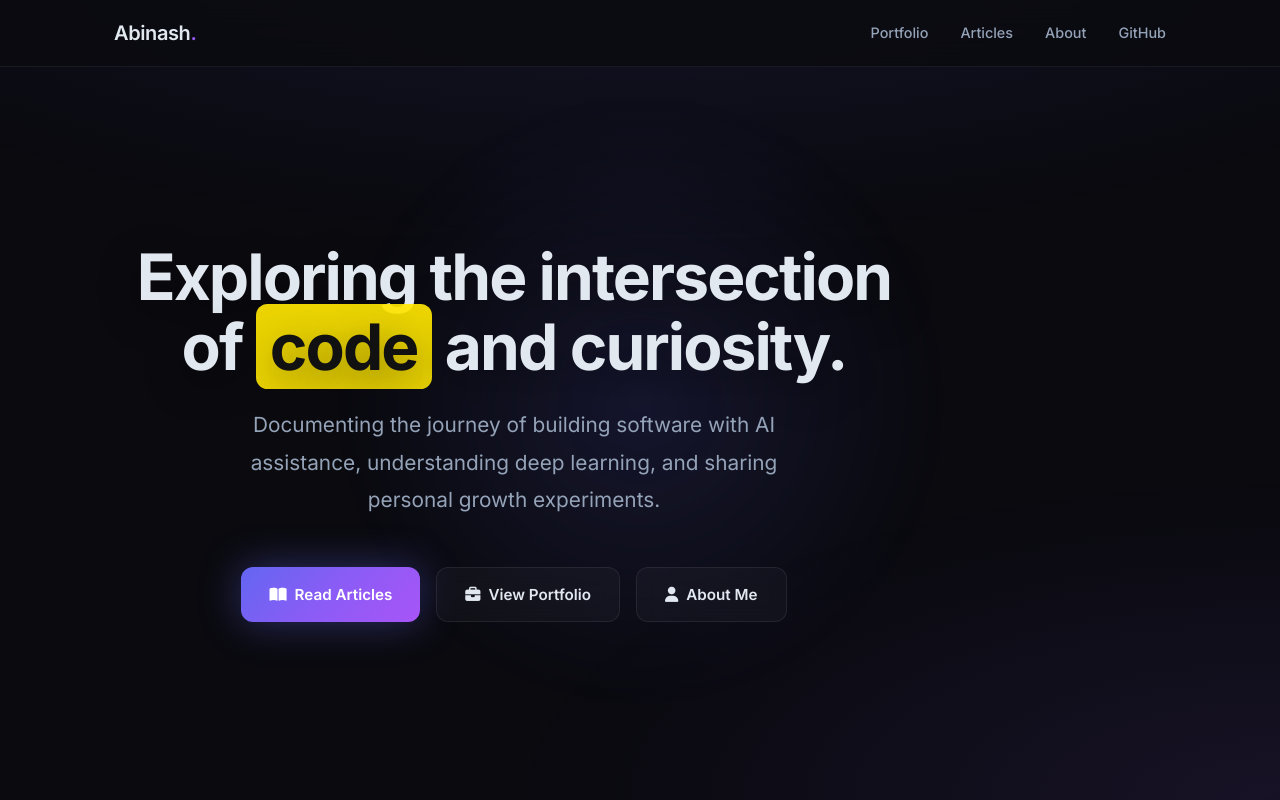
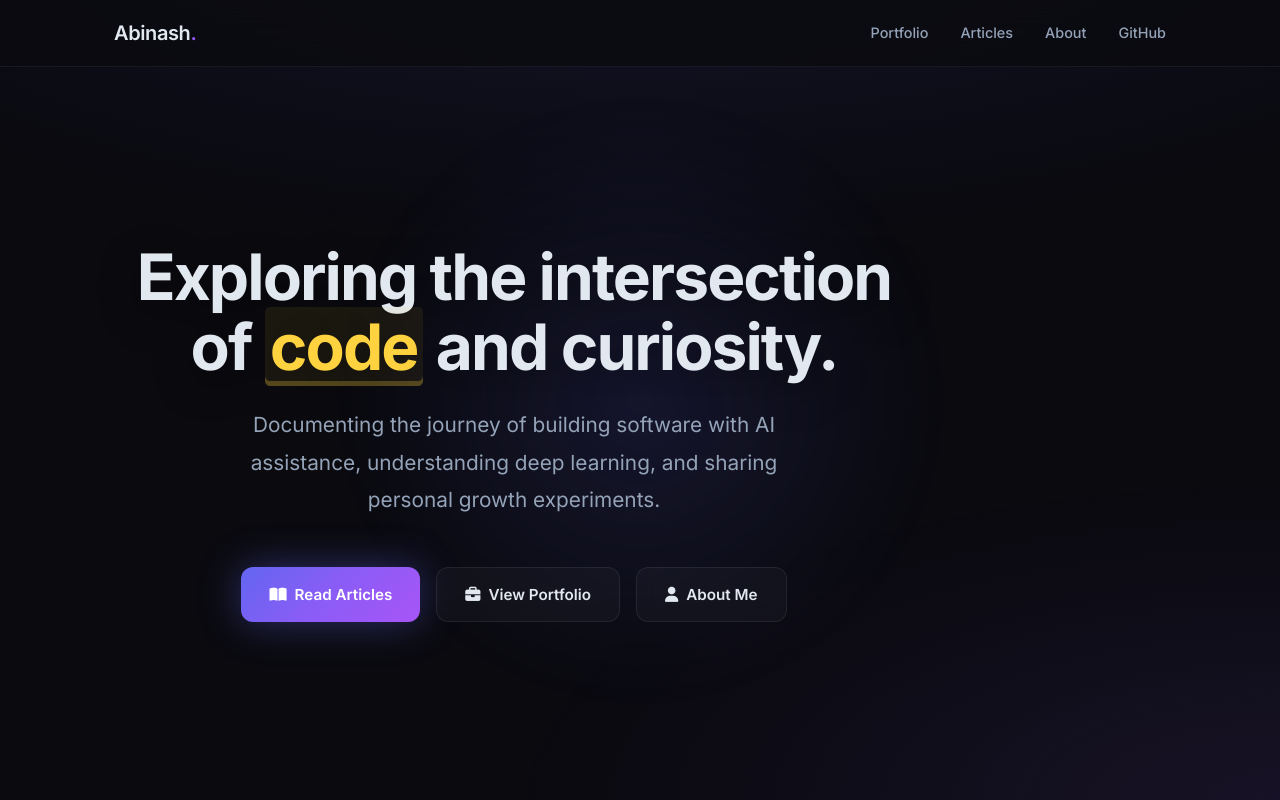
Before and after one commit to abinashkarki/Abinash-Blog, a plain HTML site: page index.html in a window 1280 px wide. Shown: the top 800 px of the page. Drawn offline with Linux system fonts and the light colour scheme.

Commit message:
Tone down blog hero highlight (#6)
Replace the solid yellow marker with a restrained yellow text-and-underline accent.

```diff
--- a/styles.css
+++ b/styles.css
@@ -265,10 +265,11 @@ nav {
 }
 
 .hero-highlight {
-    background: rgba(255, 230, 0, 0.92);
-    color: #111111;
-    padding: 0.06em 0.22em;
-    border-radius: 0.18em;
+    background: rgba(255, 210, 63, 0.08);
+    color: #ffd23f;
+    padding: 0.02em 0.08em;
+    border-radius: 0.08em;
+    box-shadow: inset 0 -0.08em 0 rgba(255, 210, 63, 0.28);
     box-decoration-break: clone;
     -webkit-box-decoration-break: clone;
 }
```
